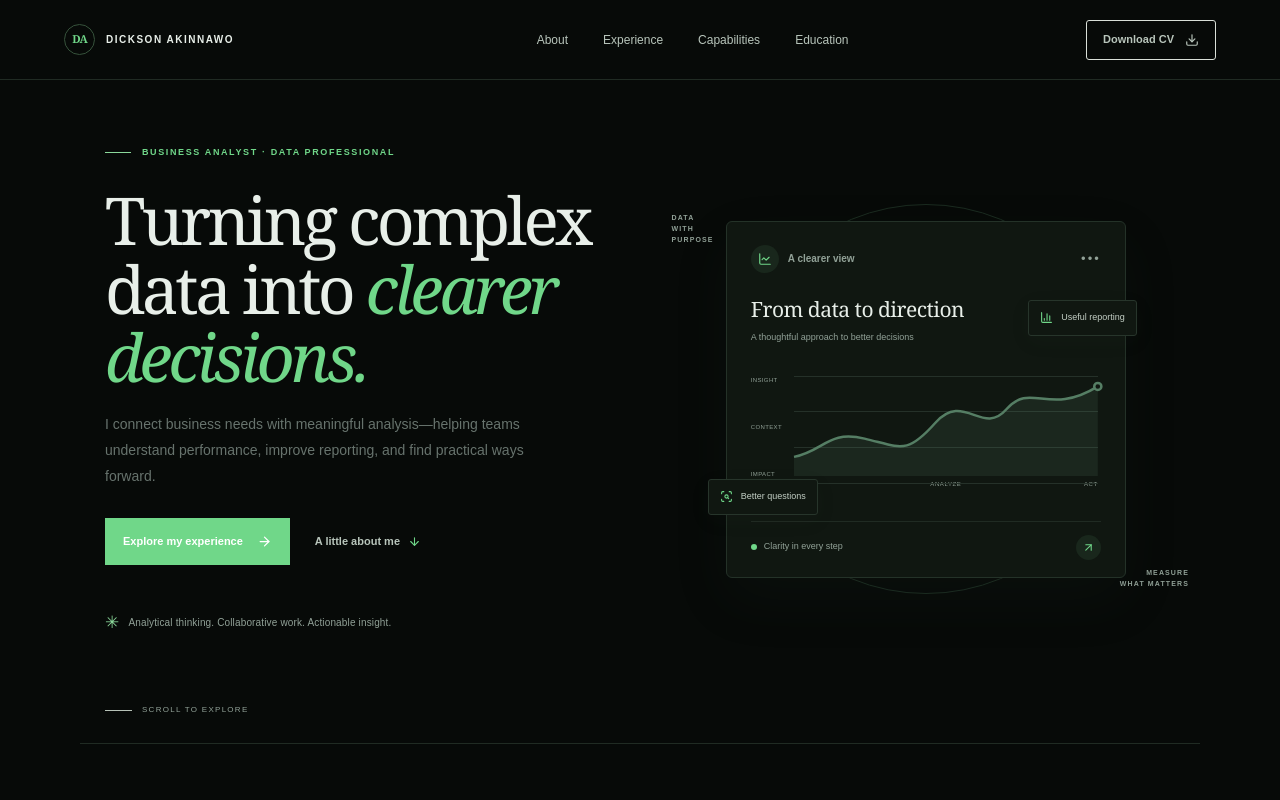
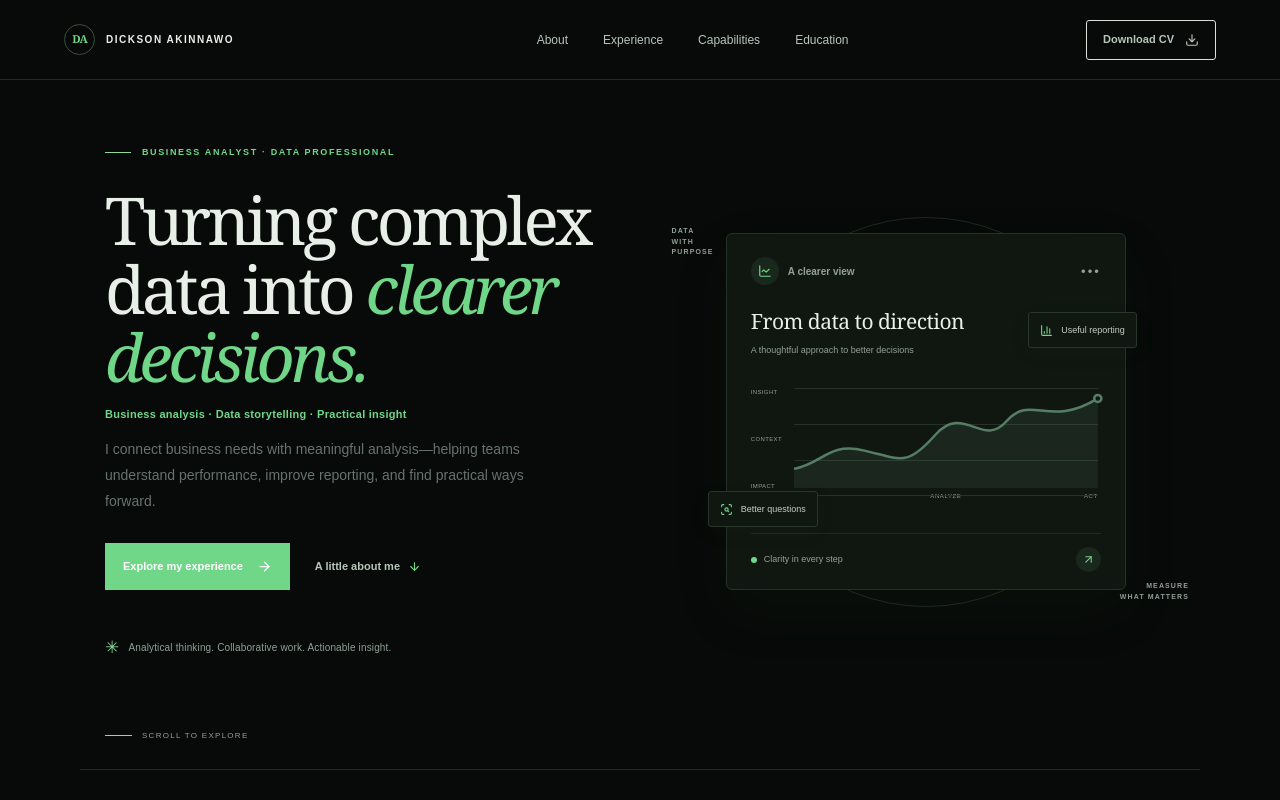
Before and after one commit to Dickson47/pro-profile, a Next.js app: page / in a window 1280 px wide. Shown: the top 800 px of the page. Built offline with nearby package versions, Linux system fonts and the light colour scheme.

Commit message:
Add concise portfolio hero tagline

```diff
--- a/app/globals.css
+++ b/app/globals.css
@@ -102,7 +102,8 @@ button, a { -webkit-tap-highlight-color: transparent; }
 h1, h2, h3, p { margin-top: 0; }
 .hero h1 { max-width: 540px; margin-bottom: 20px; color: var(--ink); font-family: Georgia, 'Times New Roman', serif; font-size: clamp(48px, 5.15vw, 69px); line-height: 1.04; font-weight: 400; letter-spacing: -.055em; }
 .hero h1 span { color: var(--green); font-style: italic; }
-.hero-description { max-width: 450px; margin-bottom: 28px; color: var(--muted); font-size: 14px; line-height: 1.85; }
+  .hero-tagline { margin: -6px 0 15px; color: var(--green); font-size: 11px; font-weight: 600; letter-spacing: .025em; }
+  .hero-description { max-width: 450px; margin-bottom: 28px; color: var(--muted); font-size: 14px; line-height: 1.85; }
 .hero-actions { display: flex; flex-wrap: wrap; align-items: center; gap: 25px; }
 .button-primary, .button-light { display: inline-flex; min-height: 47px; align-items: center; justify-content: center; gap: 14px; padding: 0 18px; background: var(--green); color: var(--white); font-size: 11px; font-weight: 700; transition: background .2s, transform .2s; }
 .button-primary:hover { background: var(--green-dark); transform: translateY(-2px); }
--- a/components/portfolio-page.tsx
+++ b/components/portfolio-page.tsx
@@ -150,6 +150,7 @@ export function PortfolioPage() {
         <div className="hero-copy">
           <div className="hero-kicker"><span className="kicker-line" /> BUSINESS ANALYST · DATA PROFESSIONAL</div>
           <h1>Turning complex data into <span>clearer decisions.</span></h1>
+          <p className="hero-tagline">Business analysis · Data storytelling · Practical insight</p>
           <p className="hero-description">
             I connect business needs with meaningful analysis—helping teams understand performance,
             improve reporting, and find practical ways forward.
```
